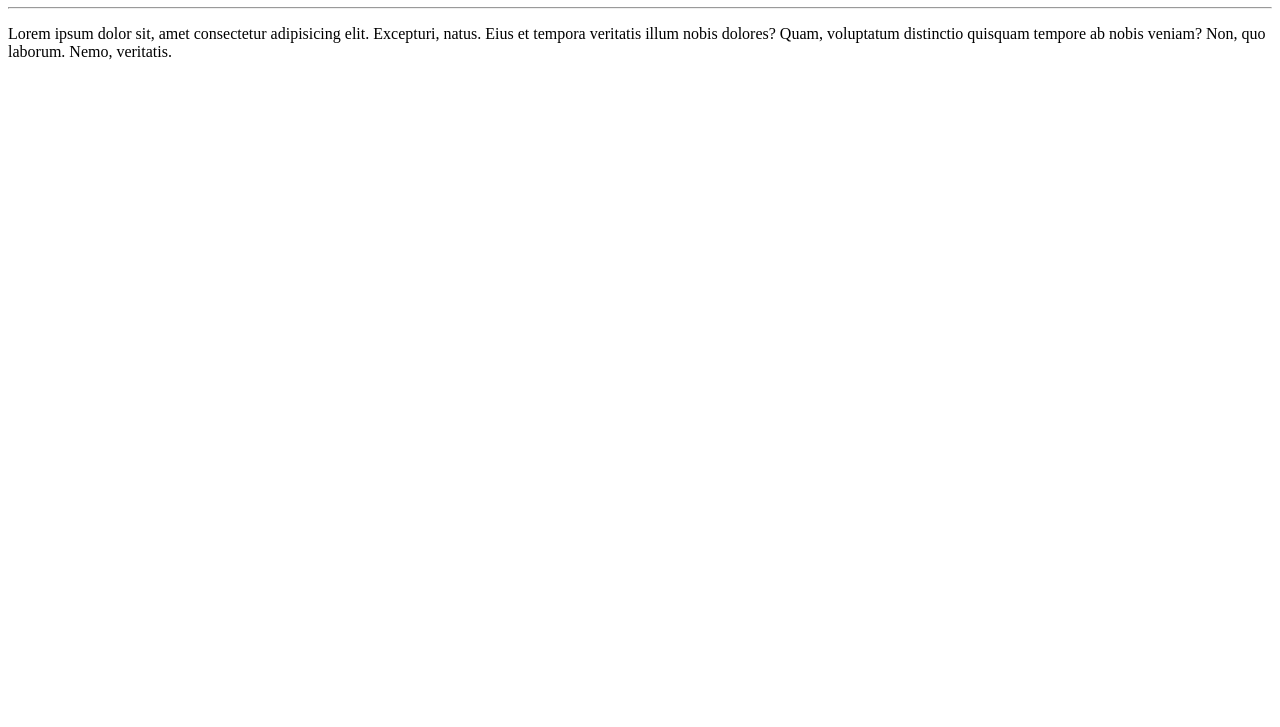
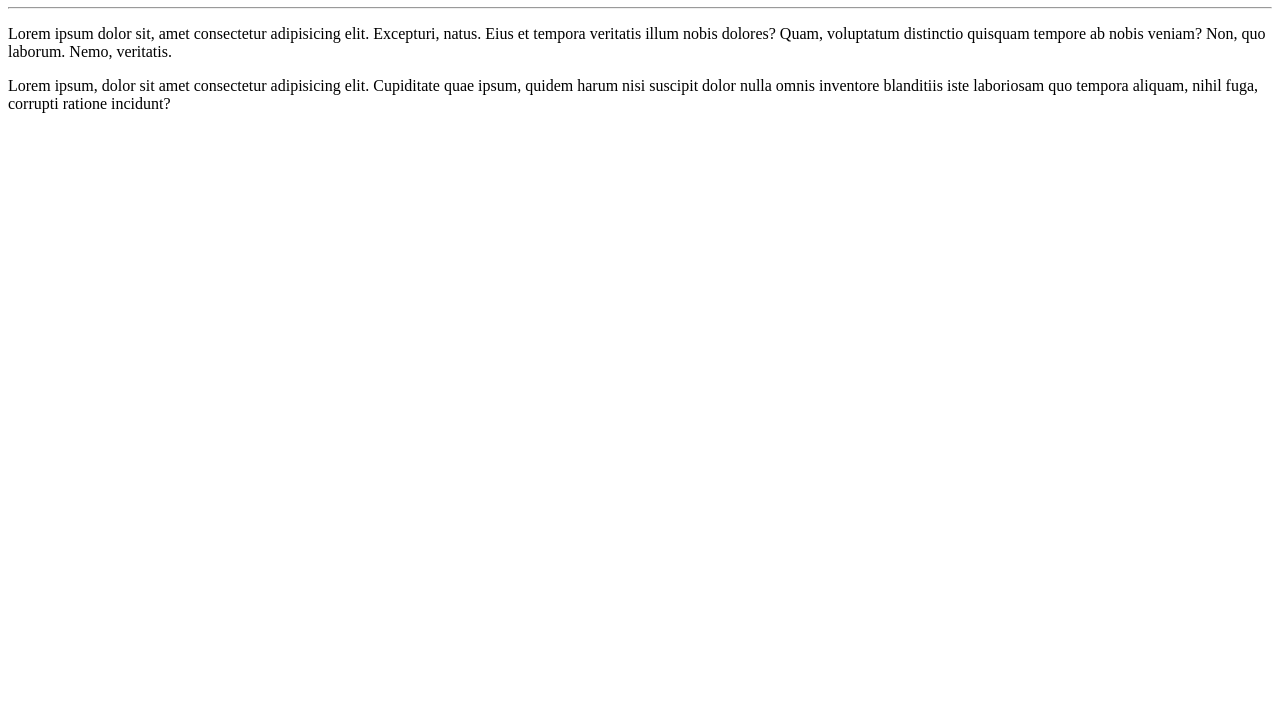
Before and after one commit to amanda-victoria/Ola-Mundo, a plain HTML site: page site-exemplo/index.html in a window 1280 px wide. Shown: the part 73-800 px from the top of the page. Drawn offline with Linux system fonts and the light colour scheme.

Commit message:
adicionei paragrafo

```diff
--- a/site-exemplo/index.html
+++ b/site-exemplo/index.html
@@ -10,6 +10,6 @@
     <h1>Eae</h1>
     <hr>
     <p>Lorem ipsum dolor sit, amet consectetur adipisicing elit. Excepturi, natus. Eius et tempora veritatis illum nobis dolores? Quam, voluptatum distinctio quisquam tempore ab nobis veniam? Non, quo laborum. Nemo, veritatis.</p>
-
+    <p>Lorem ipsum, dolor sit amet consectetur adipisicing elit. Cupiditate quae ipsum, quidem harum nisi suscipit dolor nulla omnis inventore blanditiis iste laboriosam quo tempora aliquam, nihil fuga, corrupti ratione incidunt?</p>
 </body>
 </html>
```
